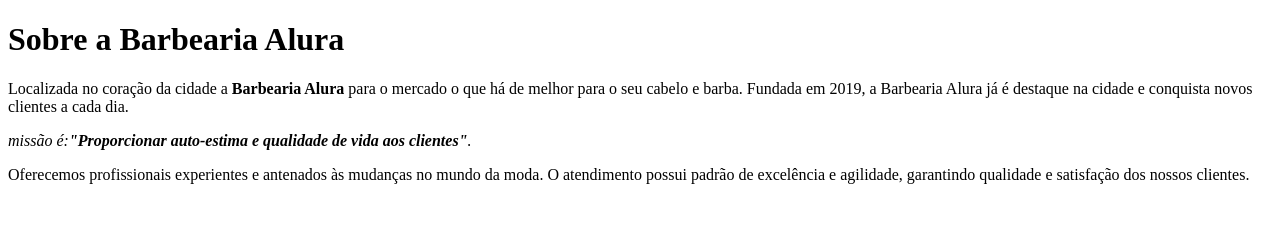
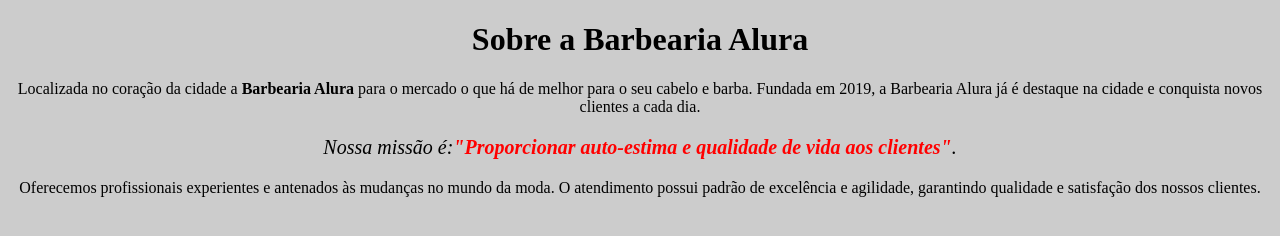
Before and after one commit to LaviniaEvelly/programacao-HTML, a plain HTML site: page index.html in a window 1280 px wide. Drawn offline with Linux system fonts and the light colour scheme.

Commit message:
Add files via upload
criei o arquivo css

```diff
--- a/index.html
+++ b/index.html
@@ -1,12 +1,20 @@
 <!DOCTYPE html>
-<html>
-    <meta charset="UTF-8">
+<html lang="pt-br">
+    <head>
+        <meta charset="UTF-8">
+        <title>Barbearia Alura</title>
+        <link rel="stylesheet" href="style.css">
 
-    <h1>Sobre a Barbearia Alura</h1>
+    </head>
+    <body>
 
-   <p>Localizada no coração da cidade a <strong> Barbearia Alura </strong> para o mercado o que há de melhor para o seu cabelo e barba. Fundada em 2019, a Barbearia Alura já é destaque na cidade e conquista novos clientes a cada dia.</p>
+    <h1 style="text-align:center background:#cccccc" >Sobre a Barbearia Alura</h1>
 
-   <p><em> missão é:<strong>"Proporcionar auto-estima e qualidade de vida aos clientes"</strong>.</em></p>
+    <p>Localizada no coração da cidade a <strong> Barbearia Alura </strong> para o mercado o que há de melhor para o seu cabelo e barba. Fundada em 2019, a Barbearia Alura já é destaque na cidade e conquista novos clientes a cada dia.</p>
 
-   <p>Oferecemos profissionais experientes e antenados às mudanças no mundo da moda. O atendimento possui padrão de excelência e agilidade, garantindo qualidade e satisfação dos nossos clientes.</p>
-   </html>
+    <p style="font-size:20px; text-align:center"><em>Nossa missão é:<strong>"Proporcionar auto-estima e qualidade de vida aos clientes"</strong>.</em></p>
+
+
+    <p>Oferecemos profissionais experientes e antenados às mudanças no mundo da moda. O atendimento possui padrão de excelência e agilidade, garantindo qualidade e satisfação dos nossos clientes.</p>
+ </body>
+</html>
--- /dev/null
+++ b/style.css
@@ -0,0 +1,5 @@
+body{background:#cccccc}
+h1{text-align:center}
+P{text-align:center; }
+
+em  strong{color:#FF0000;}
```
